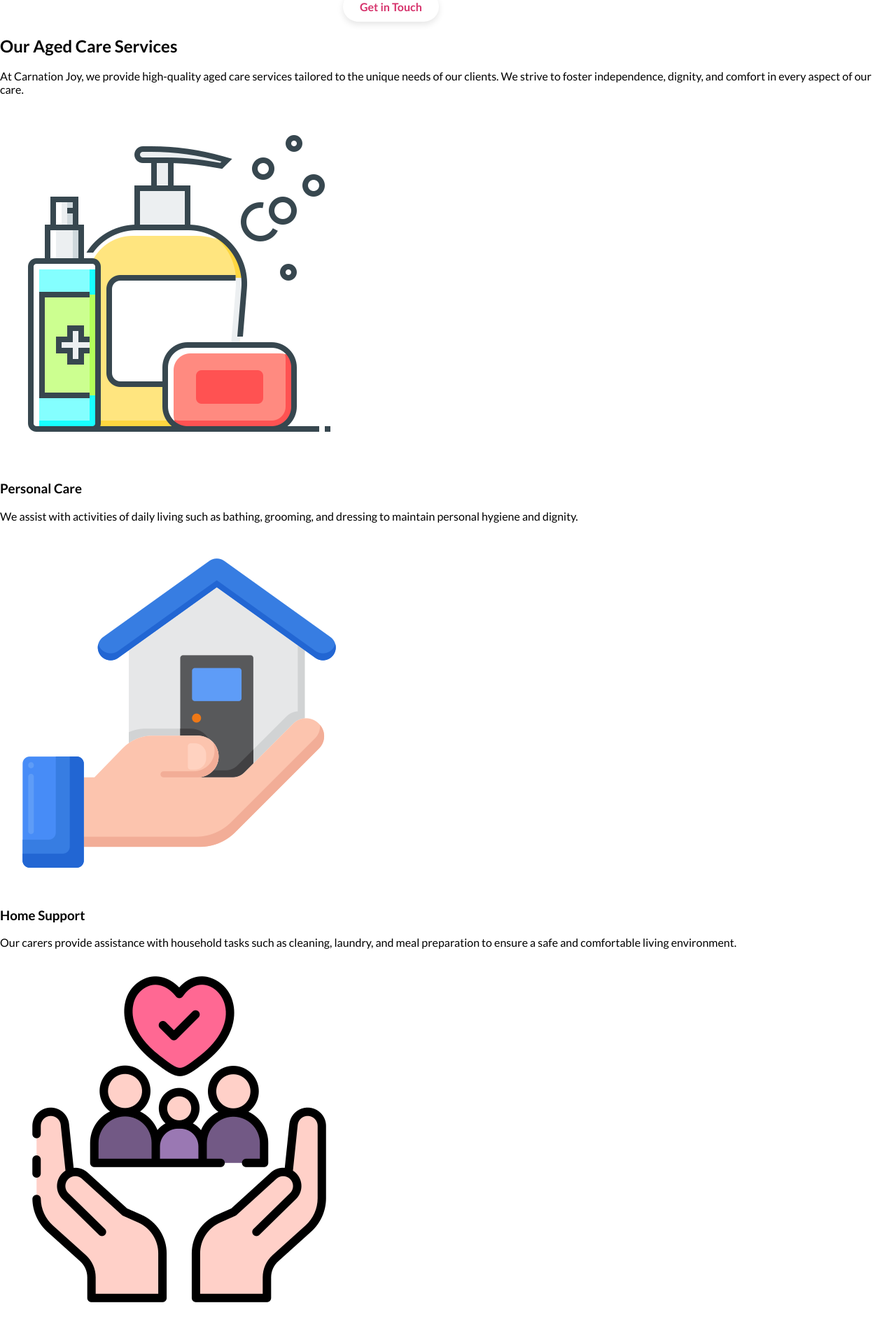
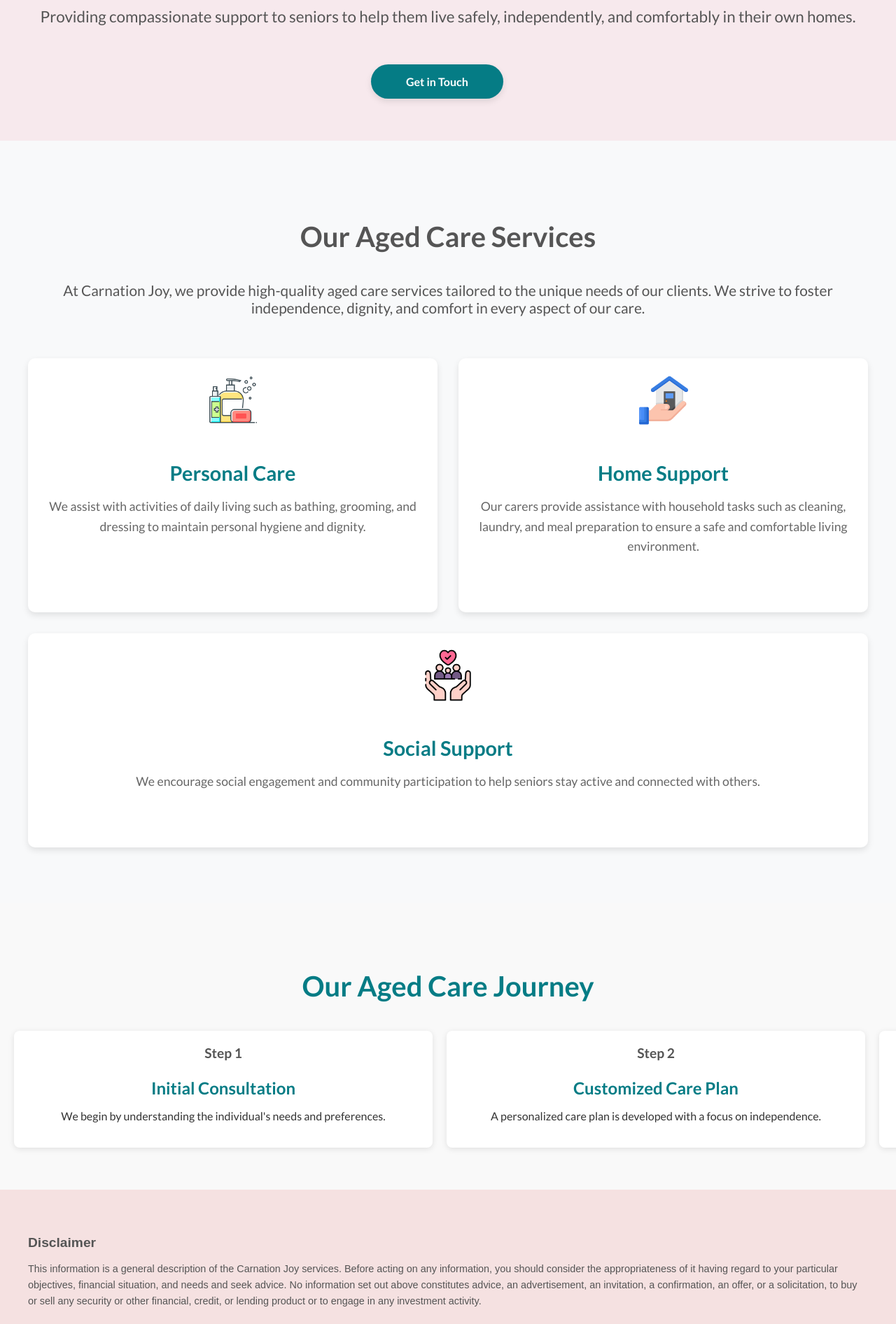
Before and after one commit to Gal-Y/Carnation-Joy-Website, a plain HTML site: page html/aged-care.html in a window 1280 px wide. Shown: the part 408-2300 px from the top of the page at 70% size. Drawn offline with Linux system fonts and the light colour scheme.

Commit message:
fixed aged-care

```diff
--- a/css/Aged-Care/aged-care.css
+++ b/css/Aged-Care/aged-care.css
@@ -1,103 +1,179 @@
-/* General Styles for Aged Care Page */
-/* About Us Hero Section */
-.about-hero {
-    position: relative;
-    background: url("../images/about-hero.jpg") no-repeat center center/cover;
-    height: 80vh;
-    display: flex;
-    align-items: center;
-    justify-content: center;
+/* disability-care.css */
+
+/* Hero Section */
+.hero-section {
+    background-color: #f7e9ed;
+    /* Light pink inspired by carnations */
+    padding: 60px 20px;
+    text-align: center;
 }
 
-.hero-overlay {
-    display: flex;
-    max-width: 1100px;
-    padding: 40px;
-    background: rgba(255, 255, 255, 0.9);
-    border-radius: 8px;
-    position: relative;
-    flex-wrap: wrap;
-    gap: 30px;
+.hero-section .container {
+    max-width: 1200px;
+    margin: 0 auto;
 }
 
-/* Story Content */
-.about-content {
-    flex: 1;
-    padding: 30px;
-    background: #fff;
-    border-radius: 8px;
-    box-shadow: 0 5px 15px rgba(0, 0, 0, 0.1);
+.hero-section h1 {
+    font-size: 3rem;
+    color: #057c85;
+    /* Carnation-inspired pink */
+    margin-bottom: 20px;
+    font-weight: bold;
 }
 
-.about-content h2 {
-    font-size: 2.5rem;
-    background: #d6336c;
-    color: #fff;
-    padding: 10px 20px;
-    border-radius: 5px;
-    display: inline-block;
-}
-
-.about-content p {
-    font-size: 1.2rem;
-    color: #333;
+.hero-section p {
+    font-size: 1.4rem;
+    color: #555;
     line-height: 1.6;
 }
 
-/* Get in Touch Section */
-.get-in-touch {
-    flex: 1;
-    padding: 30px;
-    background: #d6336c;
-    color: #fff;
-    border-radius: 8px;
+/* Services Overview Section */
+.services-overview {
+    padding: 80px 20px;
+    background-color: #f8f9fa;
+    opacity: 0;
+    transform: translateY(20px);
+    transition: all 1s ease-out;
+}
+
+.services-overview.active {
+    opacity: 1;
+    transform: translateY(0);
+}
+
+.services-overview .container {
+    max-width: 1200px;
+    margin: 0 auto;
     text-align: center;
 }
 
-.get-in-touch h3 {
-    font-size: 1.8rem;
-    margin-bottom: 20px;
-}
-
-.btn-primary {
-    display: inline-block;
-    background: #fff;
-    color: #d6336c;
-    padding: 12px 24px;
-    font-weight: bold;
-    border-radius: 30px;
-    text-decoration: none;
-    transition: background 0.3s ease;
-}
-
-.btn-primary:hover {
-    background: #ff85a2;
-    color: #fff;
-}
-
-.call-button {
-    display: inline-block;
-    margin-top: 10px;
-    color: #fff;
-    font-size: 1.3rem;
-    text-decoration: none;
+.services-overview h2 {
+    font-size: 2.5rem;
+    color: #555;
+    margin-bottom: 40px;
     font-weight: bold;
 }
 
-/* Responsive */
-@media (max-width: 1024px) {
-    .hero-overlay {
-        flex-direction: column;
-        align-items: center;
-        text-align: center;
-    }
-
-    .about-content,
-    .get-in-touch {
-        width: 100%;
-    }
+.services-overview p {
+    font-size: 1.3rem;
+    color: #555;
+    margin-bottom: 60px;
 }
 
+/* Services List */
+.services-list {
+    display: flex;
+    gap: 30px;
+    justify-content: space-between;
+    flex-wrap: wrap;
+}
+
+.service-item {
+    flex: 1 1 30%;
+    background-color: #ffffff;
+    padding: 20px;
+    border-radius: 10px;
+    box-shadow: 0 4px 10px rgba(0, 0, 0, 0.1);
+    text-align: center;
+    transition: transform 0.3s, box-shadow 0.3s;
+    opacity: 0;
+    transform: translateY(20px);
+    transition: all 1s ease-out;
+}
+
+.service-item.active {
+    opacity: 1;
+    transform: translateY(0);
+}
+
+.service-item:hover {
+    transform: translateY(-10px);
+    box-shadow: 0 15px 30px rgba(0, 0, 0, 0.2);
+}
+
+.service-item img {
+    width: 80px;
+    height: 80px;
+    margin-bottom: 15px;
+}
+
+.service-item h3 {
+    font-size: 1.8rem;
+    color: #057c85;
+    margin-bottom: 10px;
+}
+
+.service-item p {
+    font-size: 1.1rem;
+    color: #666;
+    line-height: 1.6;
+}
+
+
+/* Timeline section */
+.aged-care-timeline {
+    padding: 60px 20px;
+    background-color: #f9f9f9;
+    overflow-x: auto;
+    white-space: nowrap;
+    scroll-behavior: smooth;
+    opacity: 0;
+    transform: translateY(20px);
+    transition: all 1s ease-out;
+}
+
+.aged-care-timeline.active {
+    opacity: 1;
+    transform: translateY(0);
+}
+
+.timeline-header {
+    text-align: center;
+    font-size: 2.5rem;
+    color: #057c85;
+    margin-bottom: 40px;
+}
+
+.timeline-container {
+    display: flex;
+    gap: 20px;
+}
+
+.timeline-item {
+    flex: 0 0 45%;
+    background: #ffffff;
+    padding: 20px;
+    border-radius: 8px;
+    box-shadow: 0 2px 8px rgba(0, 0, 0, 0.1);
+    text-align: center;
+    white-space: normal;
+    opacity: 0;
+    transform: translateY(20px);
+    transition: all 1s ease-out;
+}
+
+.timeline-item.active {
+    opacity: 1;
+    transform: translateY(0);
+}
+
+.timeline-date {
+    font-size: 1.2rem;
+    font-weight: bold;
+    margin-bottom: 10px;
+    color: #555;
+}
+
+.timeline-details h3 {
+    font-size: 1.5rem;
+    color: #057c85;
+    margin-bottom: 10px;
+}
+
+.timeline-details p {
+    font-size: 1rem;
+    color: #333;
+}
 
 /* Get in touch button */
 .button-container {
@@ -108,42 +184,22 @@
     margin-left: 160px;
 }
 
-/* Reveal Animation for the webpage */
-.reveal {
-    opacity: 0;
-    transform: translateY(20px);
-    transition: all 1.0s ease-out;
-}
-
-.reveal.active {
-    opacity: 1;
-    transform: translateY(0);
-}
-
 /* Responsive Adjustments */
 @media (max-width: 768px) {
-
-    .services-list,
-    .journey-steps {
+    .services-list {
         flex-direction: column;
+        gap: 30px;
     }
-
-    .service-item,
-    .journey-step {
+    .service-item {
         flex: 1 1 100%;
     }
 }
 
 @media (max-width: 480px) {
-
-    .hero-section h1,
-    .aged-care-journey h2 {
+    .hero-section h1, .timeline-header {
         font-size: 2.5rem;
     }
-
-    .hero-section p,
-    .services-overview p,
-    .aged-care-journey p {
+    .hero-section p, .services-overview p {
         font-size: 1.1rem;
     }
 }
--- a/html/aged-care.html
+++ b/html/aged-care.html
@@ -74,7 +74,7 @@
     </section>
 
     <!-- Services Overview-->
-    <section class="services-overview reveal reveal-load">
+    <section class="services-overview reveal">
         <div class="container">
             <h2>Our Aged Care Services</h2>
             <p>At Carnation Joy, we provide high-quality aged care services tailored to the unique needs of our clients.
@@ -102,7 +102,7 @@
         </div>
     </section>
 
-    <section class="aged-care-timeline">
+    <section class="aged-care-timeline reveal">
         <h2 class="timeline-header">Our Aged Care Journey</h2>
         <div class="timeline-container">
             <div class="timeline-item">
--- a/js/aged-care.js
+++ b/js/aged-care.js
@@ -1,77 +1,25 @@
 document.addEventListener('DOMContentLoaded', () => {
-    // Reveal animation logic for elements on scroll
-    const revealElements = document.querySelectorAll('.reveal');
+    // Function to reveal elements on scroll
+    function revealOnScroll() {
+        const revealElements = document.querySelectorAll('.reveal, .service-item, .timeline-item');
+        const windowHeight = window.innerHeight;
 
-    function revealOnScroll() {
-        const windowHeight = window.innerHeight;
         revealElements.forEach(el => {
             const elementTop = el.getBoundingClientRect().top;
             const revealPoint = 150;
 
             if (elementTop < windowHeight - revealPoint) {
                 el.classList.add('active');
-            } else {
-                el.classList.remove('active');
             }
         });
     }
 
+    // Initial reveal check and scroll event listener
+    revealOnScroll();
     window.addEventListener('scroll', revealOnScroll);
 
-    // Initial check in case elements are already in view
-    revealOnScroll();
-
-    // Initial load reveal for elements in view on load
-    const revealLoadElements = document.querySelectorAll('.reveal-load');
-    revealLoadElements.forEach(el => {
+    // Ensure elements marked as "reveal-load" are active on page load
+    document.querySelectorAll('.reveal-load').forEach(el => {
         el.classList.add('active');
     });
-
-    // Scroll event logging for debugging purposes
-    window.addEventListener('scroll', () => {
-        console.log('Scroll event detected. Checking elements for reveal animation.');
-    });
-
-    // Debugging: Log reveal elements status
-    revealElements.forEach((el, index) => {
-        console.log(`Reveal element ${index + 1} initial position:`, el.getBoundingClientRect().top);
-    });
-
-    // Interactive Timeline Logic
-    const timelineItems = document.querySelectorAll('.timeline-item');
-
-    function revealTimelineItems() {
-        timelineItems.forEach(item => {
-            const itemTop = item.getBoundingClientRect().top;
-            const windowHeight = window.innerHeight;
-
-            if (itemTop < windowHeight - 50) {
-                item.classList.add('active'); // Correct: Add the 'active' class
-            } else {
-                item.classList.remove('active'); // Ensure they reset properly
-            }
-        });
-    }
-
-    // Initial check
-    revealTimelineItems();
-
-    // Check on scroll
-    window.addEventListener('scroll', revealTimelineItems);
-
-    // Interactive FAQ Section Logic
-    const faqItems = document.querySelectorAll('.faq-item');
-
-    faqItems.forEach(item => {
-        const question = item.querySelector('.faq-question');
-        question.addEventListener('click', () => {
-            item.classList.toggle('open');
-            const answer = item.querySelector('.faq-answer');
-            if (item.classList.contains('open')) {
-                answer.style.maxHeight = answer.scrollHeight + 'px';
-            } else {
-                answer.style.maxHeight = 0;
-            }
-        });
-    });
 });
```
Also changed, not shown: html/about-us.html (+1 -1 lines).
